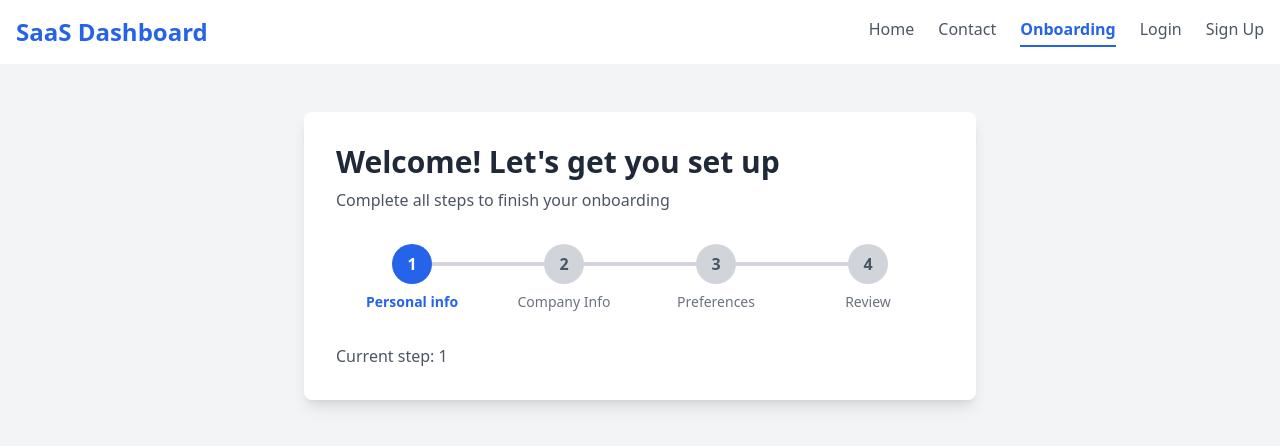
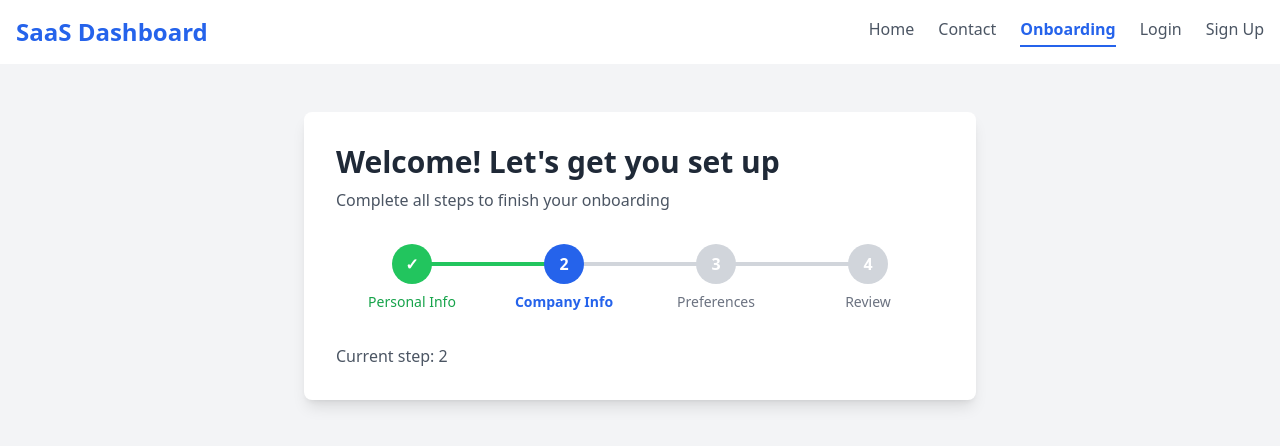
Before and after one commit to lmil/saas-dashboard-01, a React (Vite) app: page /onboarding in a window 1280 px wide. Shown: the top 446 px of the page. Built offline with nearby package versions, Linux system fonts and the light colour scheme.

Commit message:
feat: micro step 3 done

```diff
--- a/src/components/ProgressIndicator.tsx
+++ b/src/components/ProgressIndicator.tsx
@@ -3,52 +3,51 @@ type ProgressIndicatorProps = {
   steps: Array<{ label: string }>;
 };
 
-function ProgressIndicator({ currentStep, steps }: ProgressIndicatorProps) {
+function ProgressIndicator({ currentStep = 2, steps }: ProgressIndicatorProps) {
   return (
     <div className="mb-8">
       <div className="flex">
-        {/* Step 1 */}
-        <div className="flex-1 flex flex-col items-center">
-          <div className="relative flex w-full justify-center">
-            <div className="w-10 h-10 rounded-full bg-blue-600 text-white flex items-center justify-center font-semibold z-10">
-              1
+        {steps.map((step, index) => {
+          const stepNumber = index + 1;
+          const isCompleted = stepNumber < currentStep;
+          const isActive = stepNumber === currentStep;
+          const isUpcoming = stepNumber > currentStep;
+
+          return (
+            <div key={stepNumber} className="flex flex-1 items-center flex-col">
+              <div className="relative flex w-full justify-center">
+                {/* circle */}
+                <div
+                  className={`w-10 h-10 rounded-full font-semibold flex items-center justify-center text-white z-10
+                    ${isCompleted ? "bg-green-500" : ""}
+                    ${isActive ? "bg-blue-600" : ""}
+                    ${isUpcoming ? "bg-gray-300 text-gray-600" : ""}`}
+                >
+                  {isCompleted ? "✓" : stepNumber}
+                </div>
+
+                {/* Line (Show for all steps except the last one) */}
+                {stepNumber < steps.length && (
+                  <div
+                    className={`w-full h-1 absolute top-1/2 -translate-y-1/2 left-1/2
+                    ${isCompleted ? "bg-green-500" : "bg-gray-300"}`}
+                  ></div>
+                )}
+              </div>
+              {/* Label */}
+              <p
+                className={`
+                  mt-2 text-sm text-center
+                  ${isCompleted ? "text-green-600 font-medium" : ""}
+                  ${isActive ? "text-blue-600 font-bold" : ""}
+                  ${isUpcoming ? "text-gray-500" : ""}
+                `}
+              >
+                {step.label}
+              </p>
             </div>
-            <div className="absolute top-1/2 left-1/2 w-full h-1 bg-gray-300 -translate-y-1/2" />
-          </div>
-          <p className="mt-2 text-sm text-blue-600 font-bold text-center">
-            Personal info
-          </p>
-        </div>
-
-        {/* Step 2 */}
-        <div className="flex-1 flex flex-col items-center">
-          <div className="relative flex w-full justify-center">
-            <div className="w-10 h-10 rounded-full bg-gray-300 text-gray-600 flex items-center justify-center font-semibold z-10">
-              2
-            </div>
-            <div className="absolute top-1/2 left-1/2 w-full h-1 bg-gray-300 -translate-y-1/2" />
-          </div>
-          <p className="mt-2 text-sm text-gray-500 text-center">Company Info</p>
-        </div>
-
-        {/* Step 3 */}
-        <div className="flex-1 flex flex-col items-center">
-          <div className="flex relative justify-center w-full">
-            <div className="w-10 h-10 rounded-full bg-gray-300 text-gray-600 flex items-center justify-center font-semibold z-10">
-              3
-            </div>
-            <div className="absolute top-1/2 left-1/2 w-full h-1 bg-gray-300 -translate-y-1/2" />
-          </div>
-          <p className="mt-2 text-sm text-gray-500 text-center">Preferences</p>
-        </div>
-
-        {/* Step 4 (no line) */}
-        <div className="flex-1 flex flex-col items-center">
-          <div className="w-10 h-10 rounded-full bg-gray-300 text-gray-600 flex items-center justify-center font-semibold z-10">
-            4
-          </div>
-          <p className="mt-2 text-sm text-gray-500 text-center">Review</p>
-        </div>
+          );
+        })}
       </div>
     </div>
   );
--- a/src/pages/OnboardingPage.tsx
+++ b/src/pages/OnboardingPage.tsx
@@ -4,7 +4,7 @@ import ProgressIndicator from "../components/ProgressIndicator";
 
 function OnboardingPage() {
   // Track which step we're on (1, 2, 3 or 4)
-  const [currentStep, setCurrentStep] = useState(1);
+  const [currentStep, setCurrentStep] = useState(2);
 
   // Store all form data as we go
   const [formData, setformData] = useState<OnboardingFormData>({
```
